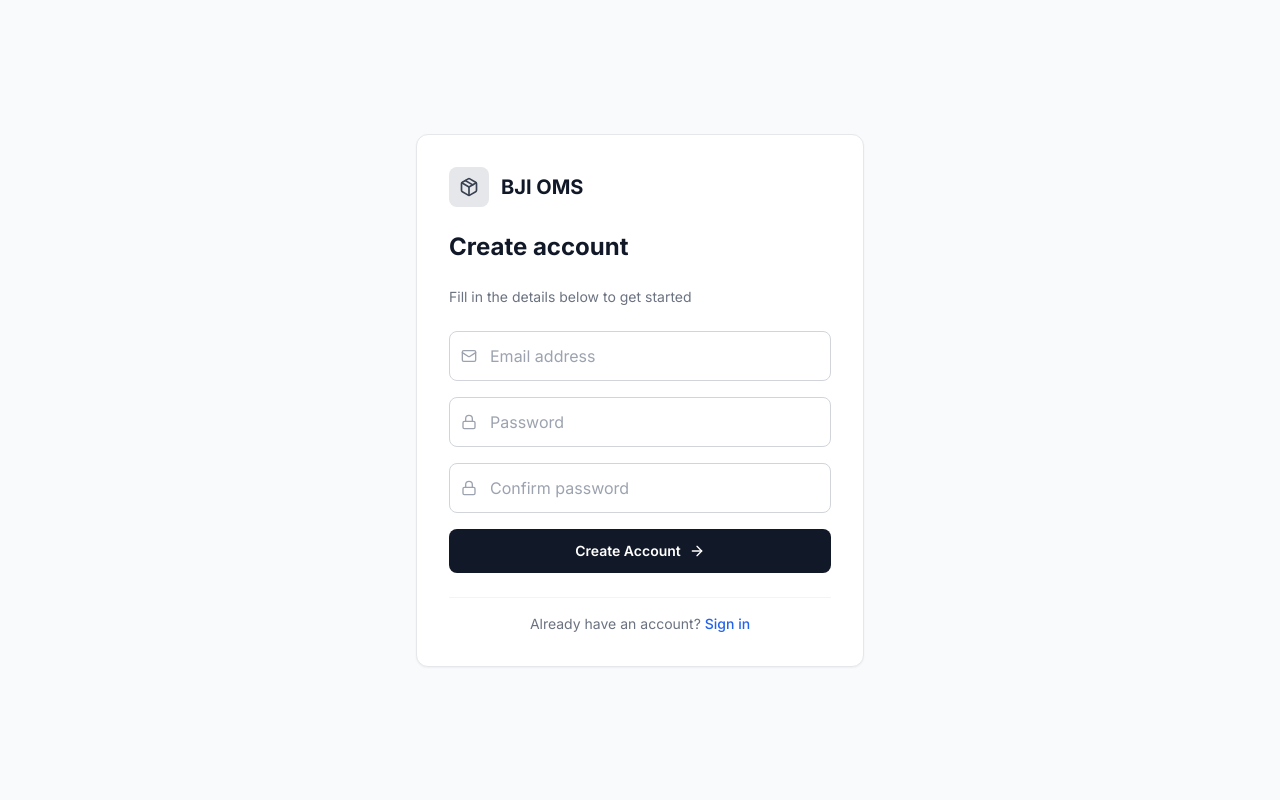
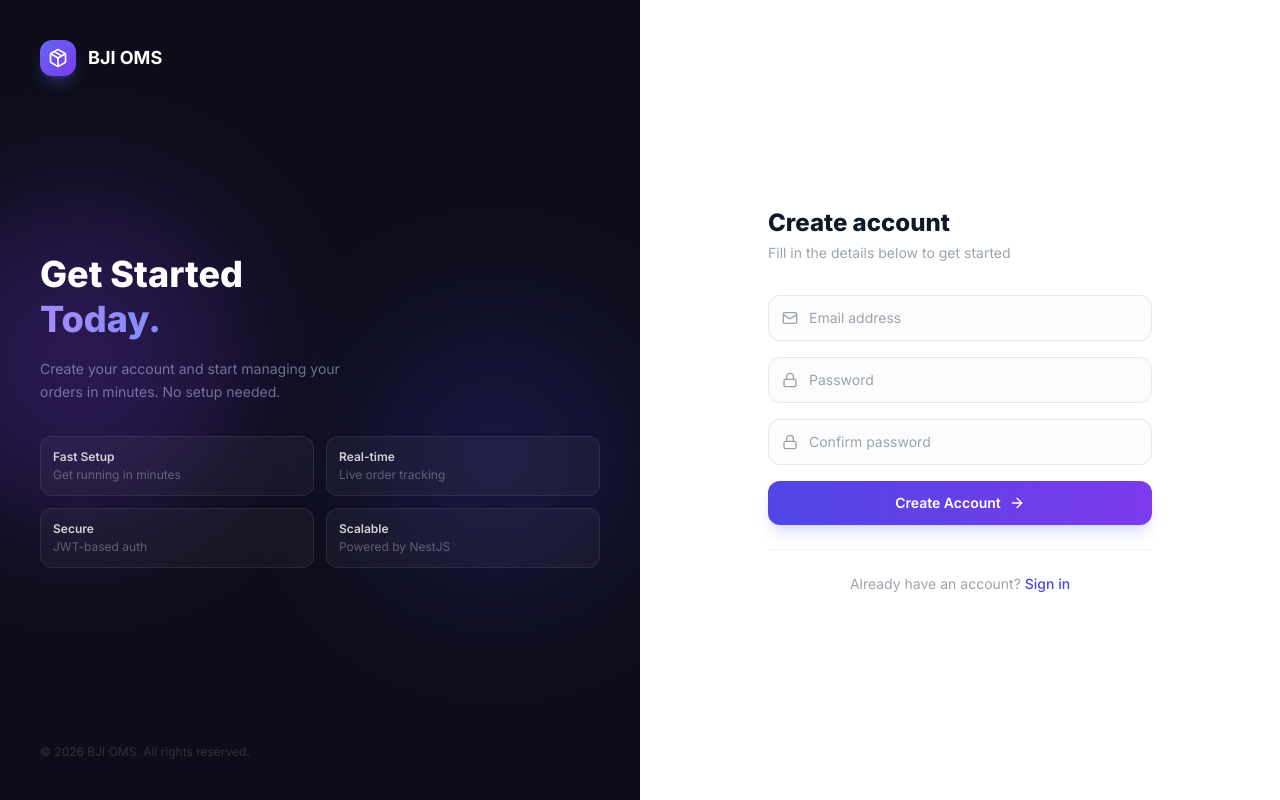
Before and after one commit to hsntareq/bjiweb, a Next.js app: page /register in a window 1280 px wide. Built offline with nearby package versions, Linux system fonts and the light colour scheme.

Commit message:
feat: add Google OAuth login to frontend

```diff
--- a/src/app/api/auth/[...nextauth]/route.ts
+++ b/src/app/api/auth/[...nextauth]/route.ts
@@ -1,8 +1,13 @@
 import NextAuth, { type NextAuthOptions } from "next-auth";
 import CredentialsProvider from "next-auth/providers/credentials";
+import GoogleProvider from "next-auth/providers/google";
 
 export const authOptions: NextAuthOptions = {
   providers: [
+    GoogleProvider({
+      clientId: process.env.GOOGLE_CLIENT_ID!,
+      clientSecret: process.env.GOOGLE_CLIENT_SECRET!,
+    }),
     CredentialsProvider({
       name: "Email",
       credentials: {
@@ -61,8 +66,25 @@ export const authOptions: NextAuthOptions = {
     strategy: "jwt" as const,
   },
   callbacks: {
-    async jwt({ token, user }) {
-      if (user) {
+    async jwt({ token, user, account }) {
+      if (account?.provider === "google" && user?.email) {
+        // Exchange Google identity for a backend JWT
+        const res = await fetch(
+          `${process.env.NEXT_PUBLIC_API_URL}/auth/google`,
+          {
+            method: "POST",
+            headers: { "Content-Type": "application/json" },
+            body: JSON.stringify({
+              googleId: account.providerAccountId,
+              email: user.email,
+            }),
+          }
+        );
+        if (res.ok) {
+          const data = await res.json();
+          token.accessToken = data.access_token;
+        }
+      } else if (user) {
         token.accessToken = (user as any).accessToken;
       }
       return token;
--- a/src/app/login/page.tsx
+++ b/src/app/login/page.tsx
@@ -116,6 +116,18 @@ export default function LoginPage() {
 					</form>
 
 					<div className="mt-6 pt-6 border-t border-gray-100 space-y-3 text-center text-sm">
+						<button
+							onClick={() => signIn("google", { callbackUrl: "/dashboard" })}
+							className="w-full py-3 px-4 bg-white border border-gray-200 rounded-xl font-medium text-gray-700 hover:bg-gray-50 transition-all flex items-center justify-center gap-3 text-sm shadow-sm"
+						>
+							<svg className="w-5 h-5" viewBox="0 0 24 24">
+								<path d="M22.56 12.25c0-.78-.07-1.53-.2-2.25H12v4.26h5.92c-.26 1.37-1.04 2.53-2.21 3.31v2.77h3.57c2.08-1.92 3.28-4.74 3.28-8.09z" fill="#4285F4" />
+								<path d="M12 23c2.97 0 5.46-.98 7.28-2.66l-3.57-2.77c-.98.66-2.23 1.06-3.71 1.06-2.86 0-5.29-1.93-6.16-4.53H2.18v2.84C3.99 20.53 7.7 23 12 23z" fill="#34A853" />
+								<path d="M5.84 14.09c-.22-.66-.35-1.36-.35-2.09s.13-1.43.35-2.09V7.07H2.18C1.43 8.55 1 10.22 1 12s.43 3.45 1.18 4.93l3.66-2.84z" fill="#FBBC05" />
+								<path d="M12 5.38c1.62 0 3.06.56 4.21 1.64l3.15-3.15C17.45 2.09 14.97 1 12 1 7.7 1 3.99 3.47 2.18 7.07l3.66 2.84c.87-2.6 3.3-4.53 6.16-4.53z" fill="#EA4335" />
+							</svg>
+							Continue with Google
+						</button>
 						<Link href="/login/phone" className="block text-indigo-600 hover:text-indigo-700 font-medium transition-colors">
 							Sign in with Phone instead
 						</Link>
--- a/src/app/register/page.tsx
+++ b/src/app/register/page.tsx
@@ -41,75 +41,120 @@ export default function RegisterPage() {
 	};
 
 	return (
-	  <div className="min-h-screen flex items-center justify-center bg-gray-50">
-	    <div className="w-full max-w-md p-8 space-y-6 bg-white border border-gray-200 rounded-xl shadow-sm">
-	      <div className="flex items-center gap-3 mb-6">
-	        <div className="w-10 h-10 rounded-lg bg-gray-200 flex items-center justify-center">
-	          <Package className="w-5 h-5 text-gray-700" />
+		<div className="min-h-screen flex">
+			{/* Left panel */}
+			<div className="hidden lg:flex lg:w-5/12 xl:w-1/2 relative overflow-hidden bg-[#0d0d1a] flex-col">
+				<div className="absolute top-1/4 -left-20 w-80 h-80 bg-violet-600 rounded-full opacity-25 blur-3xl pointer-events-none" />
+				<div className="absolute bottom-1/4 right-0 w-72 h-72 bg-indigo-700 rounded-full opacity-20 blur-3xl pointer-events-none" />
+				<div className="relative z-10 flex flex-col justify-between h-full p-10">
+					<Link href="/" className="flex items-center gap-3 w-fit">
+						<div className="w-9 h-9 rounded-xl bg-gradient-to-br from-indigo-500 to-violet-600 flex items-center justify-center shadow-lg shadow-indigo-500/30">
+							<Package className="w-5 h-5 text-white" />
 						</div>
-	        <span className="text-gray-900 font-bold text-xl">BJI OMS</span>
+						<span className="text-white font-bold text-lg">BJI OMS</span>
+					</Link>
+					<div>
+						<h2 className="text-4xl font-extrabold text-white leading-tight">
+							Get Started<br />
+							<span className="text-transparent bg-clip-text bg-gradient-to-r from-violet-400 to-indigo-400">Today.</span>
+						</h2>
+						<p className="mt-4 text-indigo-200/50 text-sm leading-relaxed max-w-xs">
+							Create your account and start managing your orders in minutes. No setup needed.
+						</p>
+						<div className="mt-8 grid grid-cols-2 gap-3">
+							{[
+								{ label: "Fast Setup", desc: "Get running in minutes" },
+								{ label: "Real-time", desc: "Live order tracking" },
+								{ label: "Secure", desc: "JWT-based auth" },
+								{ label: "Scalable", desc: "Powered by NestJS" },
+							].map((f) => (
+								<div key={f.label} className="bg-white/[0.04] border border-white/[0.08] rounded-xl p-3">
+									<p className="text-white/80 text-xs font-semibold">{f.label}</p>
+									<p className="text-white/30 text-xs mt-0.5">{f.desc}</p>
 								</div>
-	      <h1 className="text-2xl font-bold text-gray-900">Create account</h1>
-	      <p className="text-gray-500 text-sm mb-4">Fill in the details below to get started</p>
+							))}
+						</div>
+					</div>
+					<p className="text-white/15 text-xs">© 2026 BJI OMS. All rights reserved.</p>
+				</div>
+			</div>
+
+			{/* Right panel */}
+			<div className="flex-1 flex items-center justify-center bg-white px-6 py-12">
+				<div className="w-full max-w-sm">
+					{/* Mobile logo */}
+					<Link href="/" className="lg:hidden flex items-center gap-2 mb-8 w-fit">
+						<div className="w-8 h-8 rounded-lg bg-gradient-to-br from-indigo-500 to-violet-600 flex items-center justify-center">
+							<Package className="w-4 h-4 text-white" />
+						</div>
+						<span className="text-gray-900 font-bold">BJI OMS</span>
+					</Link>
+
+					<h1 className="text-2xl font-extrabold text-gray-900 mb-1">Create account</h1>
+					<p className="text-gray-400 text-sm mb-8">Fill in the details below to get started</p>
+
 					{error && (
-	        <div className="mb-4 px-4 py-3 rounded-lg bg-red-50 border border-red-200 text-red-700 text-sm flex items-center gap-2">
+						<div className="mb-5 px-4 py-3 rounded-xl bg-red-50 border border-red-100 text-red-600 text-sm flex items-center gap-2">
 							<span className="shrink-0">⚠</span> {error}
 						</div>
 					)}
+
 					<form onSubmit={handleRegister} className="space-y-4">
 						<div className="relative">
-	          <Mail className="absolute left-3 top-1/2 -translate-y-1/2 w-4 h-4 text-gray-400" />
+							<Mail className="absolute left-3.5 top-1/2 -translate-y-1/2 w-4 h-4 text-gray-400" />
 							<input
 								type="email"
 								placeholder="Email address"
 								value={email}
 								onChange={e => setEmail(e.target.value)}
-	            className="w-full pl-10 pr-4 py-3 border border-gray-300 rounded-lg text-gray-900 placeholder-gray-400 focus:outline-none focus:ring-2 focus:ring-blue-100 focus:border-blue-400 bg-white"
+								className="w-full pl-10 pr-4 py-3 border border-gray-200 rounded-xl text-gray-900 placeholder-gray-400 focus:outline-none focus:ring-2 focus:ring-indigo-500/20 focus:border-indigo-500 transition text-sm bg-gray-50/50"
 								required
 							/>
 						</div>
 						<div className="relative">
-	          <Lock className="absolute left-3 top-1/2 -translate-y-1/2 w-4 h-4 text-gray-400" />
+							<Lock className="absolute left-3.5 top-1/2 -translate-y-1/2 w-4 h-4 text-gray-400" />
 							<input
 								type="password"
 								placeholder="Password"
 								value={password}
 								onChange={e => setPassword(e.target.value)}
-	            className="w-full pl-10 pr-4 py-3 border border-gray-300 rounded-lg text-gray-900 placeholder-gray-400 focus:outline-none focus:ring-2 focus:ring-blue-100 focus:border-blue-400 bg-white"
+								className="w-full pl-10 pr-4 py-3 border border-gray-200 rounded-xl text-gray-900 placeholder-gray-400 focus:outline-none focus:ring-2 focus:ring-indigo-500/20 focus:border-indigo-500 transition text-sm bg-gray-50/50"
 								required
 								minLength={6}
 							/>
 						</div>
 						<div className="relative">
-	          <Lock className="absolute left-3 top-1/2 -translate-y-1/2 w-4 h-4 text-gray-400" />
+							<Lock className="absolute left-3.5 top-1/2 -translate-y-1/2 w-4 h-4 text-gray-400" />
 							<input
 								type="password"
 								placeholder="Confirm password"
 								value={confirmPassword}
 								onChange={e => setConfirmPassword(e.target.value)}
-	            className="w-full pl-10 pr-4 py-3 border border-gray-300 rounded-lg text-gray-900 placeholder-gray-400 focus:outline-none focus:ring-2 focus:ring-blue-100 focus:border-blue-400 bg-white"
+								className="w-full pl-10 pr-4 py-3 border border-gray-200 rounded-xl text-gray-900 placeholder-gray-400 focus:outline-none focus:ring-2 focus:ring-indigo-500/20 focus:border-indigo-500 transition text-sm bg-gray-50/50"
 								required
 								minLength={6}
 							/>
 						</div>
 						<button
 							type="submit"
-	          className="w-full py-3 px-4 bg-gray-900 text-white rounded-lg font-semibold hover:bg-gray-800 transition-all flex items-center justify-center gap-2 text-sm disabled:opacity-60"
+							className="w-full py-3 px-4 bg-gradient-to-r from-indigo-600 to-violet-600 text-white rounded-xl font-semibold hover:from-indigo-500 hover:to-violet-500 transition-all shadow-lg shadow-indigo-500/20 flex items-center justify-center gap-2 text-sm disabled:opacity-60"
 							disabled={loading}
 						>
 							{loading ? "Creating account..." : <><span>Create Account</span><ArrowRight className="w-4 h-4" /></>}
 						</button>
 					</form>
-	      <div className="pt-4 border-t border-gray-100 text-center text-sm">
-	        <p className="text-gray-500">
-	          Already have an account?{' '}
-	          <Link href="/login" className="text-blue-600 hover:text-blue-700 font-medium transition-colors">
+
+					<div className="mt-6 pt-6 border-t border-gray-100 text-center text-sm">
+						<p className="text-gray-400">
+							Already have an account?{" "}
+							<Link href="/login" className="text-indigo-600 hover:text-indigo-700 font-medium transition-colors">
 								Sign in
 							</Link>
 						</p>
 					</div>
 				</div>
 			</div>
+		</div>
 	);
 // Removed unreachable and duplicate code after the main return.
 }
```
Lines whose indentation alone changed are shown as unchanged.
